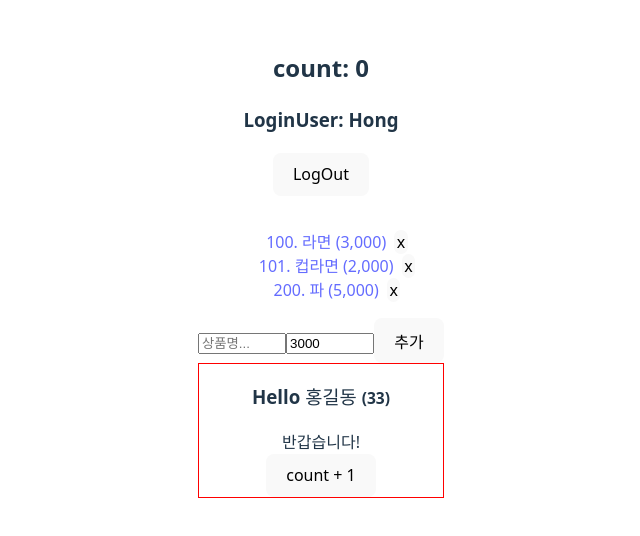
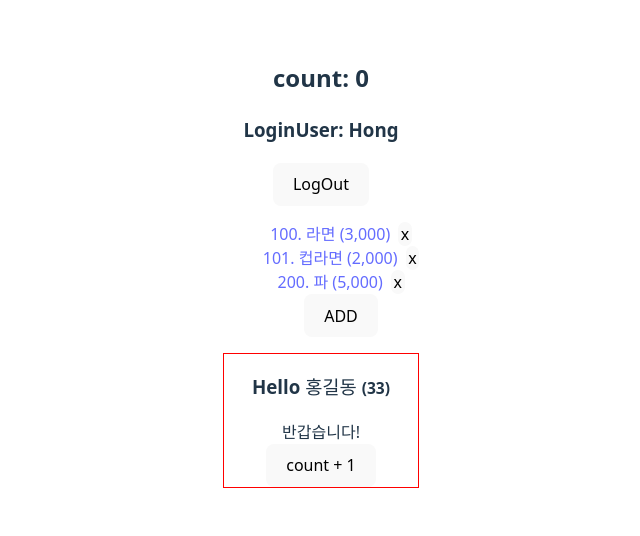
Before and after one commit to indiflex/hana7, a React (Vite) app in the folder react/rbvite/: page / in a window 1280 px wide. Shown: the part 136-672 px from the top of the page, without its empty margins (319-959 px from the left). Built offline with nearby package versions, Linux system fonts and the light colour scheme.

Commit message:
Item component

```diff
--- a/react/rbvite/src/App.tsx
+++ b/react/rbvite/src/App.tsx
@@ -54,6 +54,7 @@ function App() {
 
   const addItem = (name: string, price: number) => {
     const id = Math.max(...session.cart.map(item => item.id), 0) + 1;
+    console.log('🚀 name:', id, name, price);
     setSession({ ...session, cart: [...session.cart, { id, name, price }] });
   };
 
--- /dev/null
+++ b/react/rbvite/src/components/Item.tsx
@@ -0,0 +1,106 @@
+import { useRef, useState, type FormEvent } from 'react';
+import type { Cart } from '../App';
+
+type Props = {
+  item: Cart;
+  removeItem: (id: number) => void;
+  addItem: (name: string, price: number) => void;
+  editItem: (item: Cart) => void;
+  toggleAdding?: () => void;
+};
+
+export default function Item({
+  item,
+  removeItem,
+  addItem,
+  editItem,
+  toggleAdding,
+}: Props) {
+  const [isEditing, setEditing] = useState(!item.id);
+  const [hasDirty, setDirty] = useState(false);
+
+  const itemNameRef = useRef<HTMLInputElement>(null);
+  const itemPriceRef = useRef<HTMLInputElement>(null);
+
+  const submitItem = (evt: FormEvent<HTMLFormElement>) => {
+    evt.preventDefault();
+    const name = itemNameRef.current?.value;
+    const price = itemPriceRef.current?.value;
+    console.log('🚀 name:', name, price);
+
+    if (!name) {
+      alert('상품명을 입력하세요!');
+      itemNameRef.current?.focus();
+      return;
+    }
+
+    if (!price) {
+      alert('금액을 입력하세요!');
+      itemPriceRef.current?.focus();
+      return;
+    }
+
+    const { id } = item;
+    if (id) {
+      editItem({ id, name, price: +price });
+    } else {
+      addItem(name, +price);
+      if (toggleAdding) toggleAdding();
+    }
+
+    setEditing(false);
+  };
+
+  const resetItem = () => {
+    setEditing(false);
+    setDirty(false);
+    if (toggleAdding) toggleAdding();
+  };
+
+  const checkDirty = () => {
+    setDirty(
+      itemNameRef.current?.value !== item.name ||
+        Number(itemPriceRef.current?.value) !== item.price
+    );
+  };
+
+  return (
+    <>
+      {isEditing ? (
+        <form onSubmit={submitItem} onReset={resetItem}>
+          <input
+            type='text'
+            ref={itemNameRef}
+            className='w-sm'
+            defaultValue={item.name}
+            placeholder='상품명...'
+            onChange={checkDirty}
+          />
+          <input
+            type='number'
+            ref={itemPriceRef}
+            defaultValue={item.price}
+            placeholder='금액...'
+            className='w-sm'
+            onChange={checkDirty}
+          />
+          <button type='reset' className='p-sm'>
+            취소
+          </button>
+          <button type='submit' className='p-sm' disabled={!hasDirty}>
+            ✔️ {item.id ? '수정' : '추가'}
+          </button>
+        </form>
+      ) : (
+        <div>
+          <a href='#' onClick={() => setEditing(!isEditing)}>
+            {item.id}. {item.name} ({item.price.toLocaleString()})
+          </a>
+          <button onClick={() => removeItem(item.id)} className='p-sm'>
+            x
+          </button>
+        </div>
+      )}
+    </>
+  );
+}
--- a/react/rbvite/src/components/My.tsx
+++ b/react/rbvite/src/components/My.tsx
@@ -1,7 +1,8 @@
-import { useRef, useState, type FormEvent } from 'react';
 import type { Cart, LoginFn, Session } from '../App';
 import Login from './Login';
 import Profile from './Profile';
+import Item from './Item';
+import { useState } from 'react';
 
 type Props = {
   session: Session;
@@ -20,39 +21,8 @@ export default function My({
   addItem,
   editItem,
 }: Props) {
-  const itemNameRef = useRef<HTMLInputElement>(null);
-  const itemPriceRef = useRef<HTMLInputElement>(null);
-  const [workingItem, setWorkingItem] = useState<Cart | null>(null);
-
-  const submitItem = (evt: FormEvent<HTMLFormElement>) => {
-    evt.preventDefault();
-    const name = itemNameRef.current?.value;
-    const price = itemPriceRef.current?.value;
-    if (!name) {
-      alert('상품명을 입력하세요!');
-      itemNameRef.current?.focus();
-      return;
-    }
-
-    if (!price) {
-      alert('금액을 입력하세요!');
-      itemPriceRef.current?.focus();
-      return;
-    }
-
-    if (workingItem) {
-      editItem({ id: workingItem.id, name, price: +price });
-      setWorkingItem(null);
-    } else {
-      addItem(name, +price);
-    }
-
-    if (itemNameRef.current && itemPriceRef.current) {
-      itemNameRef.current.value = '';
-      itemPriceRef.current.value = '3000';
-      itemNameRef.current.focus();
-    }
-  };
+  const [isAdding, setAdding] = useState(false);
+  const toggleAdding = () => setAdding(!isAdding);
 
   return (
     <>
@@ -63,63 +33,31 @@ export default function My({
       )}
 
       <div>
-        <h1>{workingItem?.name}</h1>
         <ul>
           {cart.map(item => (
             <li key={item.id}>
-              <a
-                href='#'
-                onClick={() => {
-                  setWorkingItem(item);
-                  if (itemNameRef.current && itemPriceRef.current) {
-                    itemNameRef.current.value = item.name;
-                    itemPriceRef.current.value = `${item.price}`;
-                  }
-                }}
-              >
-                {item.id}. {item.name} ({item.price.toLocaleString()})
-              </a>
-              <button onClick={() => removeItem(item.id)} className='p-sm'>
-                x
-              </button>
+              <Item
+                item={item}
+                removeItem={removeItem}
+                addItem={addItem}
+                editItem={editItem}
+              />
             </li>
           ))}
+          {isAdding ? (
+            <li>
+              <Item
+                item={{ id: 0, name: '', price: 3000 }}
+                removeItem={removeItem}
+                addItem={addItem}
+                editItem={editItem}
+                toggleAdding={toggleAdding}
+              />
+            </li>
+          ) : (
+            <button onClick={() => setAdding(true)}>ADD</button>
+          )}
         </ul>
-
-        {workingItem ? (
-          <form onSubmit={submitItem}>
-            <input
-              type='text'
-              ref={itemNameRef}
-              className='w-sm'
-              placeholder='상품명...'
-            />
-            <input
-              type='number'
-              ref={itemPriceRef}
-              placeholder='금액...'
-              className='w-sm'
-            />
-            <button type='submit'>수정</button>
-          </form>
-        ) : (
-          <form onSubmit={submitItem}>
-            <input
-              type='text'
-              ref={itemNameRef}
-              className='w-sm'
-              placeholder='상품명...'
-            />
-            <input
-              type='number'
-              ref={itemPriceRef}
-              defaultValue='3000'
-              placeholder='금액...'
-              className='w-sm'
-            />
-            <button type='submit'>추가</button>
-          </form>
-        )}
       </div>
     </>
   );
--- a/react/rbvite/src/index.css
+++ b/react/rbvite/src/index.css
@@ -78,9 +78,9 @@ ul {
 .p-sm {
   padding: 0 0.1rem;
   margin-left: 0.5rem;
-  margin-right: 0.5rem;
 }
 
 .w-sm {
-  width: 5rem;
+  margin-left: 0.5rem;
+  width: 4rem;
 }
```
